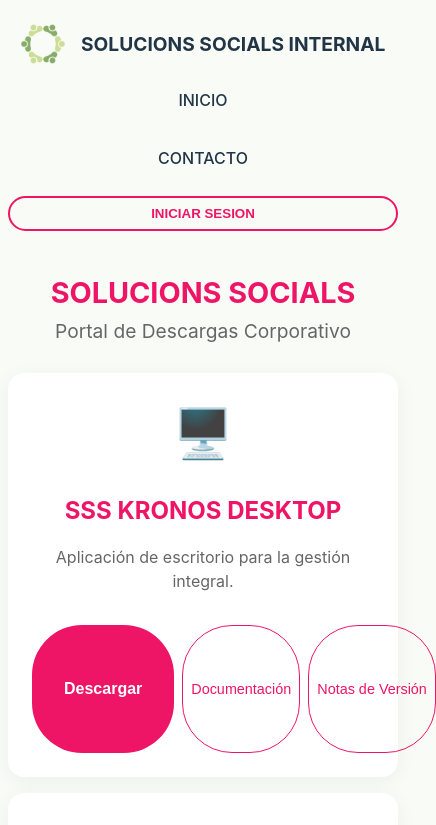
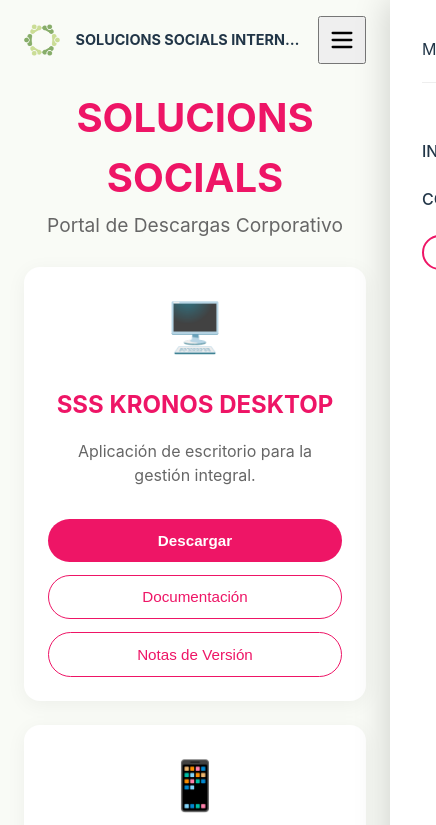
Before and after one commit to Solucions-Socials-Sostenibles-DEV/Solucions-Socials-Sostenibles-DevWebsite, a React (Vite) app: page / in a window 390 px wide. Shown: the top 825 px of the page, 436 px wide, since content can reach past the window. Built offline with nearby package versions, Linux system fonts and the light colour scheme.

Commit message:
FIX: Posicion de los botones en modo responsive

```diff
--- a/src/App.css
+++ b/src/App.css
@@ -216,63 +216,152 @@
 /* Responsive adjustments */
 @media (max-width: 768px) {
   #root {
+    padding: 0; /* Remove root padding to allow full-width heroes */
+    overflow-x: hidden;
+  }
+
+  .container {
+    padding: 0 1.5rem; /* Comfortable side padding */
+    width: auto;
+  }
+
+  /* Navbar */
+  .navbar {
+    padding: 1rem 0;
+    justify-content: space-between;
+    align-items: center;
+    position: relative;
+    z-index: 2000;
+  }
+
+  .navbar-brand {
+    justify-content: space-between;
+    width: 100%;
+    gap: 1rem;
+  }
+
+  .navbar-logo {
+    height: 32px; /* Slightly smaller logo */
+  }
+
+  .navbar-brand h1 {
+    font-size: 0.9rem; /* Finer text */
+    white-space: nowrap;
+    overflow: hidden;
+    text-overflow: ellipsis;
+  }
+
+  /* Slide-in Menu (Drawer) */
+  .navbar-links {
+    position: fixed;
+    top: 0;
+    right: 0;
+    height: 100vh;
+    width: 280px; /* Fixed width for better control */
+    background: white;
+    flex-direction: column;
+    align-items: flex-start;
+    padding: 2rem;
+    gap: 1.5rem;
+    box-shadow: -5px 0 30px rgba(0,0,0,0.15);
+    transform: translateX(100%);
+    transition: transform 0.3s cubic-bezier(0.4, 0, 0.2, 1);
+    z-index: 3000;
+    display: flex;
+  }
+
+  /* ... (overlay styles unused in this block, keeping contextual) ... */
+
+  /* Mobile Menu Header */
+  .mobile-only-header {
+    display: flex;
+    justify-content: space-between;
+    align-items: center;
+    width: 100%;
+    margin-bottom: 2rem;
+    padding-bottom: 1rem;
+    border-bottom: 1px solid #eee;
+  }
+
+  /* SVG Icons */
+  .hamburger svg,
+  .close-btn svg {
+    display: block;
+    width: 28px;
+    height: 28px;
+  }
+
+  .hamburger {
+    display: flex;
+    align-items: center;
+    justify-content: center;
     padding: 0.5rem;
   }
 
-  .navbar {
-    flex-direction: column;
-    gap: 1rem;
-    padding: 1rem 0;
+  /* ... */
+
+  /* Grid & Cards - CRITICAL FIXES */
+  .app-grid {
+    grid-template-columns: 1fr;
+    gap: 1.5rem;
+    padding-bottom: 2rem;
+    width: 100%; /* Ensure grid doesn't overflow */
+    box-sizing: border-box;
   }
 
-  .navbar-brand {
-    width: 100%;
-    justify-content: center;
+  .app-card {
+    padding: 1.5rem;
+    width: 100%; /* Fix width */
+    box-sizing: border-box; /* Prevent padding form increasing width */
+    display: flex;
+    flex-direction: column;
   }
 
-  .navbar-links {
-    flex-direction: column;
-    width: 100%;
-    gap: 1rem;
-    padding-bottom: 1rem;
-  }
-
-  .navbar-links li {
-    width: 100%;
-  }
-
-  .navbar-links a,
-  .navbar-links button {
-    display: block;
-    width: 100%;
-    padding: 0.5rem 0;
-  }
-
-  .login-btn {
+  /* Buttons Layout */
+  .card-actions {
+    display: flex;
+    flex-direction: column; /* Force vertical stack on mobile */
+    gap: 0.8rem;
     width: 100%;
     box-sizing: border-box;
   }
 
-  .header h2 {
-    font-size: 1.8rem;
+  /* Reset flex properties for mobile buttons to ensure they behave */
+  .doc-btn,
+  .history-btn,
+  .download-btn {
+    flex: none; /* Disable flex growing logic from desktop */
+    width: 100%; /* Full width */
+    margin: 0;
+    box-sizing: border-box;
+    font-size: 0.95rem;
+    padding: 0.8rem 1rem; /* Adjust padding to not be huge */
   }
 
-  .app-grid {
-    grid-template-columns: 1fr;
-    padding: 0 1rem;
+  /* Keep download button primary but standard size */
+  .download-btn {
+    order: 0; /* Reset order */
   }
 
-  .card-actions {
-    flex-direction: column;
-  }
-
-  .doc-btn,
-  .history-btn {
-    flex: 1 1 100%;
+  /* Footer */
+  .footer {
+    padding: 3rem 1.5rem;
+    text-align: left;
+    align-items: flex-start;
   }
 
   .footer-links {
-    flex-direction: column;
-    gap: 1rem;
+    flex-wrap: wrap;
+    gap: 1.5rem;
+    justify-content: flex-start;
   }
 }
+
+/* Desktop Only */
+@media (min-width: 769px) {
+  .hamburger,
+  .mobile-only-header,
+  .navbar-overlay {
+    display: none !important;
+  }
+}
--- a/src/App.jsx
+++ b/src/App.jsx
@@ -2,6 +2,7 @@
 import './App.css'
 
 function App() {
+  const [isMenuOpen, setIsMenuOpen] = useState(false);
   const apps = [
     {
       name: 'SSS KRONOS DESKTOP',
@@ -26,10 +27,24 @@
         <div className="navbar-brand">
           <img src="/logo.png" alt="Logo" className="navbar-logo" />
           <h1>SOLUCIONS SOCIALS INTERNAL</h1>
+          <button className="hamburger" onClick={() => setIsMenuOpen(!isMenuOpen)} aria-label="Menu">
+            <svg width="24" height="24" viewBox="0 0 24 24" fill="none" xmlns="http://www.w3.org/2000/svg">
+              <path d="M4 6H20M4 12H20M4 18H20" stroke="currentColor" strokeWidth="2" strokeLinecap="round" strokeLinejoin="round"/>
+            </svg>
+          </button>
         </div>
-        <ul className="navbar-links">
-          <li><a href="#inicio">INICIO</a></li>
-          <li><a href="#contacto">CONTACTO</a></li>
+        <div className={`navbar-overlay ${isMenuOpen ? 'open' : ''}`} onClick={() => setIsMenuOpen(false)}></div>
+        <ul className={`navbar-links ${isMenuOpen ? 'active' : ''}`}>
+          <li className="mobile-only-header">
+             <span className="menu-title">MENU</span>
+             <button className="close-btn" onClick={() => setIsMenuOpen(false)} aria-label="Close">
+               <svg width="24" height="24" viewBox="0 0 24 24" fill="none" xmlns="http://www.w3.org/2000/svg">
+                 <path d="M6 18L18 6M6 6L18 18" stroke="currentColor" strokeWidth="2" strokeLinecap="round" strokeLinejoin="round"/>
+               </svg>
+             </button>
+          </li>
+          <li><a href="#inicio" onClick={() => setIsMenuOpen(false)}>INICIO</a></li>
+          <li><a href="#contacto" onClick={() => setIsMenuOpen(false)}>CONTACTO</a></li>
           <li><button className="login-btn">INICIAR SESION</button></li>
         </ul>
       </nav>
```
